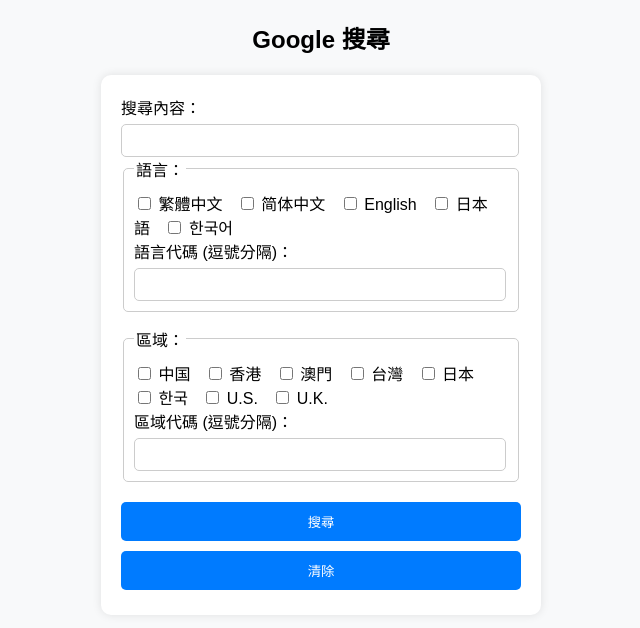
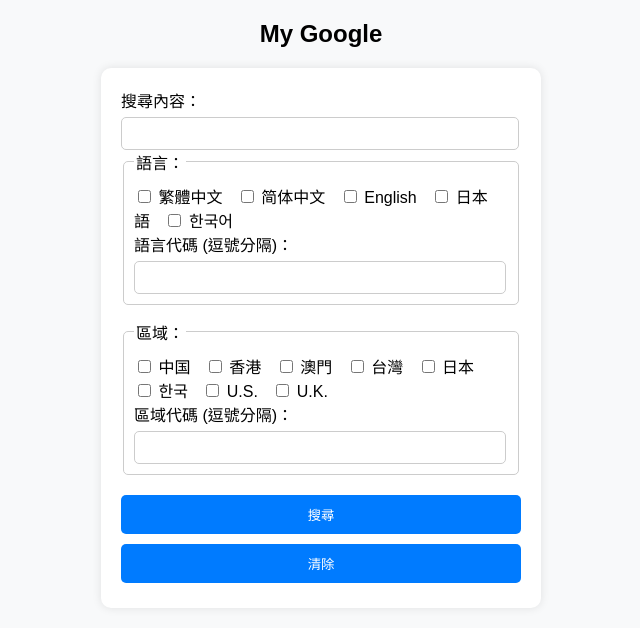
Before and after one commit to Miraskramo/Miraskramo.github.io, a plain HTML site: page g.html in a window 1280 px wide. Shown: the whole page, without its empty margins (319-959 px from the left). Drawn offline with Linux system fonts and the light colour scheme.

Commit message:
Update g.html

```diff
--- a/g.html
+++ b/g.html
@@ -3,7 +3,7 @@
 <head>
     <meta charset="UTF-8">
     <meta name="viewport" content="width=device-width, initial-scale=1.0">
-    <title>Google 搜尋</title>
+    <title>My Google</title>
     <link rel="icon" href="https://www.google.com/favicon.ico" type="image/x-icon">
     <style>
         body {
@@ -54,7 +54,7 @@
     </style>
 </head>
 <body>
-    <h2>Google 搜尋</h2>
+    <h2>My Google</h2>
     <form id="searchForm" onsubmit="return searchGoogle()">
         <label for="query">搜尋內容：</label>
         <input type="text" id="query" required>
```
